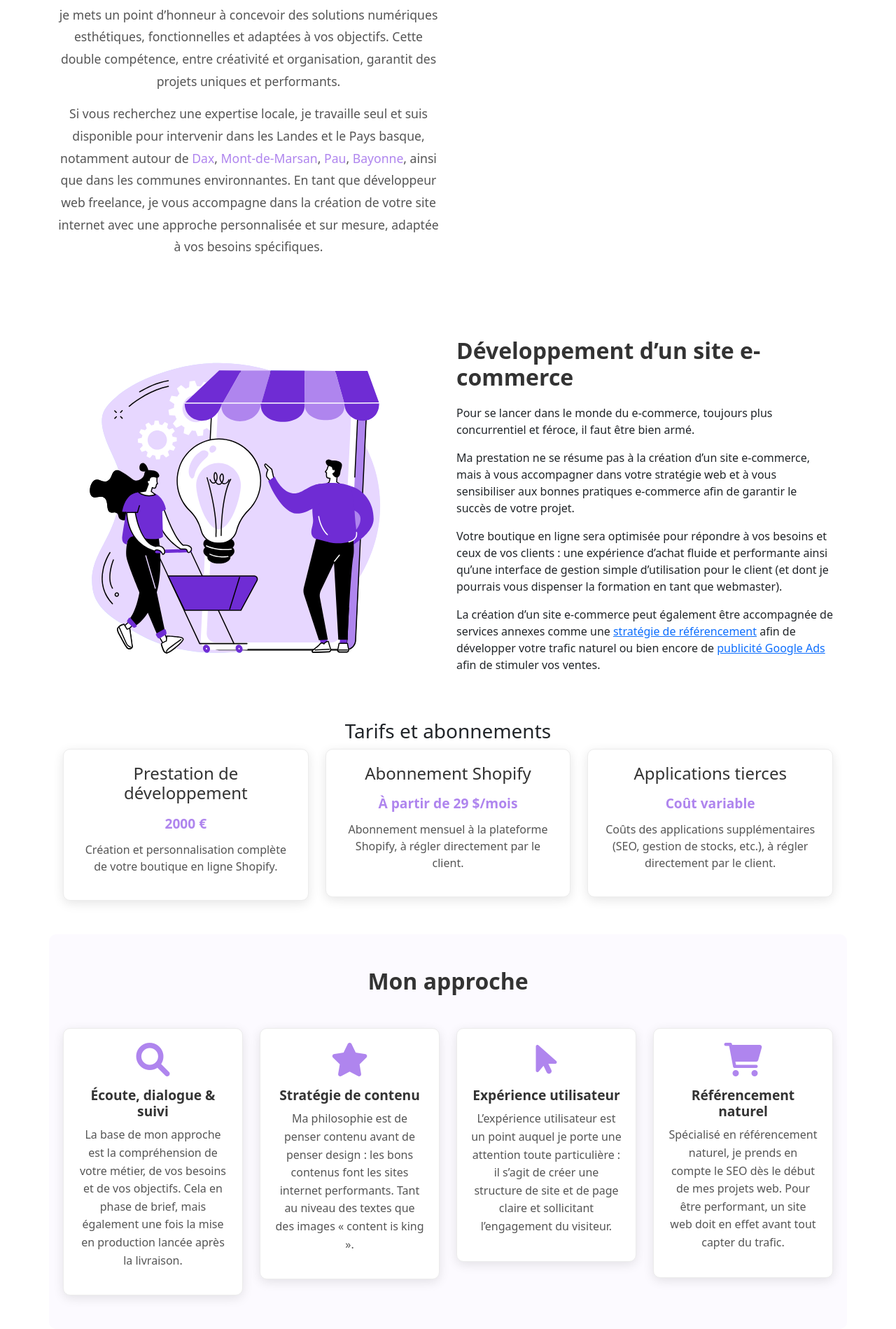
After one commit to Kyoma-dev/jeremy-remy.fr, a Symfony app: template templates/home/development_web.html.twig in a window 1280 px wide. The commit adds this page. Shown: the part 1619-3518 px from the top of the page at 70% size. Run offline with Twig, Linux system fonts and the light colour scheme; the template is opened without the code that fills it, so the values that code supplies are empty; some libraries are stand-ins or nearby versions; some web fonts are replaced.

Commit message:
Création de la page site internet pour les prestations.

```diff
--- /dev/null
+++ b/public/css/creation_site.css
@@ -0,0 +1,188 @@
+#hero-development {
+    background-image: url('images/workspace.png'); /* Chemin vers l'image réelle */
+    background-size: cover;
+    background-position: center;
+    background-repeat: no-repeat;
+    height: 80vh; /* Hauteur de la section */
+    display: flex;
+    align-items: center;
+    justify-content: center;
+    text-align: center;
+    position: relative;
+    overflow: hidden;
+}
+
+.angle-shape {
+    position: absolute;
+    bottom: -1px; /* Positionnez juste sous la section */
+    left: 0;
+    width: 100%;
+    height: 100px; /* Hauteur de l'angle */
+    background-color: #fff; /* Couleur de l'angle */
+    clip-path: polygon(0 100%, 100% 0, 100% 100%); /* Triangle inversé */
+}
+
+#hero-development h1 {
+    font-size: 3rem;
+    font-weight: bold;
+    color: #ffffff;
+    text-shadow: 0 2px 5px rgba(0, 0, 0, 0.7);
+}
+
+#hero-development p {
+    font-size: 1.2rem;
+    margin: 20px 0;
+    color: #ffffff;
+    text-shadow: 0 2px 5px rgba(0, 0, 0, 0.7);
+}
+
+#hero-development .btn {
+    background-color: #AF85EE;
+    color: #ffffff;
+    padding: 12px 25px;
+    border-radius: 5px;
+    text-transform: uppercase;
+    font-weight: bold;
+    transition: background-color 0.3s ease;
+}
+
+#hero-development .btn:hover {
+    background-color: #6f2cd4;
+}
+
+#about-development {
+    text-align: center;
+}
+
+#about-development p {
+    font-size: 1.1rem;
+    color: #555555;
+    line-height: 1.8;
+}
+
+#about-development {
+    background-color: #ffffff; /* Fond blanc */
+    color: #333333; /* Texte en gris foncé */
+}
+
+#about-development .section-title {
+    font-size: 2.5rem;
+    font-weight: bold;
+    color: #000; /* Titre en noir */
+    margin-bottom: 20px;
+}
+
+#about-development p {
+    font-size: 1.1rem;
+    line-height: 1.8;
+    color: #555555;
+    margin-bottom: 15px;
+}
+
+#about-development a {
+    color: #AF85EE; /* Lien avec une couleur verte */
+    text-decoration: none;
+    transition: color 0.3s;
+}
+
+#about-development a:hover {
+    color: #6f2cd4; /* Couleur plus foncée au survol */
+}
+
+#about-development img {
+    max-width: 100%; /* Image responsive */
+}
+
+
+#ecommerce-development {
+    padding: 40px 20px;
+}
+
+.section-title {
+    font-size: 2rem;
+    font-weight: bold;
+    margin-bottom: 20px;
+}
+
+.pricing-details {
+    margin-top: 40px;
+}
+
+.pricing-card {
+    background-color: #ffffff;
+    border: 1px solid #ececec;
+    border-radius: 10px;
+    padding: 20px;
+    text-align: center;
+    box-shadow: 0 4px 15px rgba(0, 0, 0, 0.1);
+    transition: transform 0.3s ease, box-shadow 0.3s ease;
+}
+
+.pricing-card:hover {
+    transform: translateY(-5px);
+    box-shadow: 0 8px 20px rgba(0, 0, 0, 0.2);
+}
+
+.pricing-card h4 {
+    font-size: 1.5rem;
+    color: #333333;
+    margin-bottom: 15px;
+}
+
+.pricing-card .price {
+    font-size: 1.2rem;
+    font-weight: bold;
+    color: #AF85EE; /* Couleur personnalisée */
+    margin-bottom: 10px;
+}
+
+.pricing-card p {
+    font-size: 1rem;
+    color: #555555;
+}
+
+#mon-approche {
+    background-color: #fcfaff;
+    padding: 40px 20px;
+    border-radius: 10px;
+}
+
+.section-title {
+    font-size: 2rem;
+    font-weight: bold;
+    color: #333333;
+}
+
+.approche-card {
+    background: #ffffff;
+    border: 1px solid #ececec;
+    border-radius: 10px;
+    padding: 20px;
+    box-shadow: 0 4px 15px rgba(0, 0, 0, 0.1);
+    transition: transform 0.3s ease, box-shadow 0.3s ease;
+}
+
+.approche-card:hover {
+    transform: translateY(-5px);
+    box-shadow: 0 8px 20px rgba(0, 0, 0, 0.2);
+}
+
+.approche-card h3 {
+    font-size: 1.2rem;
+    font-weight: bold;
+    color: #333333;
+    margin-top: 15px;
+}
+
+.approche-card p {
+    font-size: 1rem;
+    color: #555555;
+    margin-top: 10px;
+    line-height: 1.6;
+}
+
+.approche-icon img {
+    width: 60px;
+    height: 60px;
+    margin-bottom: 15px;
+}
--- a/public/js/freelance.js
+++ b/public/js/freelance.js
@@ -1,4 +1,5 @@
 document.addEventListener("DOMContentLoaded", () => {
+
     console.log("Hello, Freelance!");
     const logo = document.getElementById("logo");
     const logoContainer = document.getElementById("logo-container");
@@ -112,5 +113,5 @@ document.addEventListener("DOMContentLoaded", () => {
 form.addEventListener('submit', (event) => {
     event.preventDefault();
     console.log('Formulaire soumis avec les données :', new FormData(form));
+    });
 });
-});
--- /dev/null
+++ b/templates/home/development_web.html.twig
@@ -0,0 +1,174 @@
+{% extends 'base.html.twig' %}
+
+{% block title %}Développement Web - Jérémy REMY{% endblock %}
+
+{% block stylesheets %}
+<link rel="stylesheet" href="{{ asset('css/creation_site.css') }}">
+{% endblock %}
+
+{% block body %}
+
+<section id="hero-development" class="container-fluid" style="background-image: url('{{ asset('images/workspace.png') }}'); background-size: cover; background-position: center; height: 80vh;">
+    <div class="hero-content d-flex flex-column justify-content-center align-items-center text-center">
+        <h1>Création de site internet Pays Basque & Landes</h1>
+        <p>Webmaster freelance spécialisé dans la création de sites vitrines, e-commerce ou institutionnels sous WordPress.</p>
+        <a href="#contact" class="btn">Me Contacter</a>
+    </div>
+
+    <div class="angle-shape"></div>
+</section>
+
+<section id="about-development" class="container py-5">
+    <div class="row">
+        <div class="col-md-12 text-center">
+            <p>
+                Webmaster freelance, j’accompagne les entreprises des Landes et du Pays Basque dans la création
+                de sites internet professionnels et e-commerce, tout en restant à l’écoute de vos projets.
+                Je propose une approche à la fois technique, marketing et orientée expérience utilisateur.
+            </p>
+        </div>
+    </div>
+</section>
+
+<section id="about-development" class="container py-5">
+    <div class="row align-items-center">
+        <!-- Texte -->
+        <div class="col-md-6">
+            <h2 class="section-title">Création d’un site internet vitrine</h2>
+            <p>
+                Faites de votre site internet la vitrine de votre identité et de votre savoir-faire.
+            </p>
+            <p>
+                Parce que votre site web doit refléter vos valeurs et votre image de marque, j’attache une attention toute particulière à la compréhension de votre métier et de vos besoins.
+            </p>
+            <p>
+                En tant que webmaster freelance, je conçois des sites internet en utilisant Symfony ou le CMS WordPress, deux solutions réputées pour leur robustesse et leur efficacité. WordPress, utilisé par plus de 40 % des sites web dans le monde, est une technologie flexible et accessible, idéale pour garantir une prise en main rapide par le client. Grâce à cette expertise, je crée des sites performants, esthétiques et parfaitement adaptés à vos besoins, tout en optimisant leur visibilité dans les moteurs de recherche.            </p>
+            <p>
+                Mon approche ne se limite pas à celle d’un simple développeur. Issue d’une formation en secrétariat et en reconversion dans le développement web, je m’appuie sur une vision stratégique et pratique pour répondre aux besoins de mes clients. Avec une sensibilité artistique acquise lors de mes années en faculté d’art, je mets un point d’honneur à concevoir des solutions numériques esthétiques, fonctionnelles et adaptées à vos objectifs. Cette double compétence, entre créativité et organisation, garantit des projets uniques et performants.            </p>
+            <p>
+                Si vous recherchez une expertise locale, je travaille seul et suis disponible pour intervenir dans les Landes et le Pays basque, notamment autour de <a>Dax</a>, <a>Mont-de-Marsan</a>, <a>Pau</a>, <a>Bayonne</a>, ainsi que dans les communes environnantes. En tant que développeur web freelance, je vous accompagne dans la création de votre site internet avec une approche personnalisée et sur mesure, adaptée à vos besoins spécifiques.
+            </p>
+        </div>
+        <!-- Illustration -->
+        <div class="col-md-6 text-center">
+            <img src="{{ asset('images/vitrine-illustration.svg') }}" alt="Illustration de création de site vitrine" class="img-fluid">
+        </div>
+    </div>
+</section>
+
+
+<section id="ecommerce-development" class="container py-5">
+    <div class="row align-items-center">
+        <!-- Image explicative -->
+        <div class="col-md-6">
+            <img src="{{ asset('images/ecommerce.svg') }}" alt="Illustration e-commerce" class="img-fluid">
+        </div>
+        <!-- Texte explicatif -->
+        <div class="col-md-6">
+            <h2 class="section-title">Développement d’un site e-commerce</h2>
+            <p>
+                Pour se lancer dans le monde du e-commerce, toujours plus concurrentiel et féroce, il faut être bien armé.
+            </p>
+            <p>
+                Ma prestation ne se résume pas à la création d’un site e-commerce, mais à vous accompagner dans votre stratégie web et à vous sensibiliser aux bonnes pratiques e-commerce afin de garantir le succès de votre projet.
+            </p>
+            <p>
+                Votre boutique en ligne sera optimisée pour répondre à vos besoins et ceux de vos clients : une expérience d’achat fluide et performante ainsi qu’une interface de gestion simple d’utilisation pour le client (et dont je pourrais vous dispenser la formation en tant que webmaster).
+            </p>
+            <p>
+                La création d’un site e-commerce peut également être accompagnée de services annexes comme une <a href="#">stratégie de référencement</a> afin de développer votre trafic naturel ou bien encore de <a href="#">publicité Google Ads</a> afin de stimuler vos ventes.
+            </p>
+        </div>
+    </div>
+
+
+    <!-- Section tarifs -->
+    <div class="pricing-details mt-5">
+        <h3 class="text-center">Tarifs et abonnements</h3>
+        <div class="row justify-content-center">
+            <!-- Prestation développement -->
+            <div class="col-md-4">
+                <div class="pricing-card">
+                    <h4>Prestation de développement</h4>
+                    <p class="price">2000 €</p>
+                    <p>Création et personnalisation complète de votre boutique en ligne Shopify.</p>
+                </div>
+            </div>
+            <!-- Abonnement Shopify -->
+            <div class="col-md-4">
+                <div class="pricing-card">
+                    <h4>Abonnement Shopify</h4>
+                    <p class="price">À partir de 29 $/mois</p>
+                    <p>Abonnement mensuel à la plateforme Shopify, à régler directement par le client.</p>
+                </div>
+            </div>
+            <!-- Applications tierces -->
+            <div class="col-md-4">
+                <div class="pricing-card">
+                    <h4>Applications tierces</h4>
+                    <p class="price">Coût variable</p>
+                    <p>Coûts des applications supplémentaires (SEO, gestion de stocks, etc.), à régler directement par le client.</p>
+                </div>
+            </div>
+        </div>
+    </div>
+</section>
+
+<section id="mon-approche" class="container py-5">
+    <div class="text-center mb-5">
+        <h2 class="section-title">Mon approche</h2>
+    </div>
+    <div class="row">
+        <!-- Carte 1 -->
+        <div class="col-md-3 text-center">
+            <div class="approche-card">
+                <div class="approche-icon">
+                    <i class="fas fa-search fa-3x" style="color: #AF85EE;"></i>
+                </div>
+                <h3>Écoute, dialogue & suivi</h3>
+                <p>
+                    La base de mon approche est la compréhension de votre métier, de vos besoins et de vos objectifs. Cela en phase de brief, mais également une fois la mise en production lancée après la livraison.
+                </p>
+            </div>
+        </div>
+        <!-- Carte 2 -->
+        <div class="col-md-3 text-center">
+            <div class="approche-card">
+                <div class="approche-icon">
+                    <i class="fas fa-star fa-3x" style="color: #AF85EE;"></i>
+                </div>
+                <h3>Stratégie de contenu</h3>
+                <p>
+                    Ma philosophie est de penser contenu avant de penser design : les bons contenus font les sites internet performants. Tant au niveau des textes que des images « content is king ».
+                </p>
+            </div>
+        </div>
+        <!-- Carte 3 -->
+        <div class="col-md-3 text-center">
+            <div class="approche-card">
+                <div class="approche-icon">
+                    <i class="fas fa-mouse-pointer fa-3x" style="color: #AF85EE;"></i>
+                </div>
+                <h3>Expérience utilisateur</h3>
+                <p>
+                    L’expérience utilisateur est un point auquel je porte une attention toute particulière : il s’agit de créer une structure de site et de page claire et sollicitant l’engagement du visiteur.
+                </p>
+            </div>
+        </div>
+        <!-- Carte 4 -->
+        <div class="col-md-3 text-center">
+            <div class="approche-card">
+                <div class="approche-icon">
+                    <i class="fas fa-shopping-cart fa-3x" style="color: #AF85EE;"></i>
+                </div>
+                <h3>Référencement naturel</h3>
+                <p>
+                    Spécialisé en référencement naturel, je prends en compte le SEO dès le début de mes projets web. Pour être performant, un site web doit en effet avant tout capter du trafic.
+                </p>
+            </div>
+        </div>
+    </div>
+</section>
+
+
+{% endblock %}
```
Also changed, not shown: public/css/freelance.css (+41 -21 lines), src/Controller/HomeController.php (+8 -0 lines), templates/home/freelance.html.twig (+5 -47 lines), public/images/ecommerce.svg (added), public/images/vitrine-illustration.svg (added), public/images/workspace.png (added).
